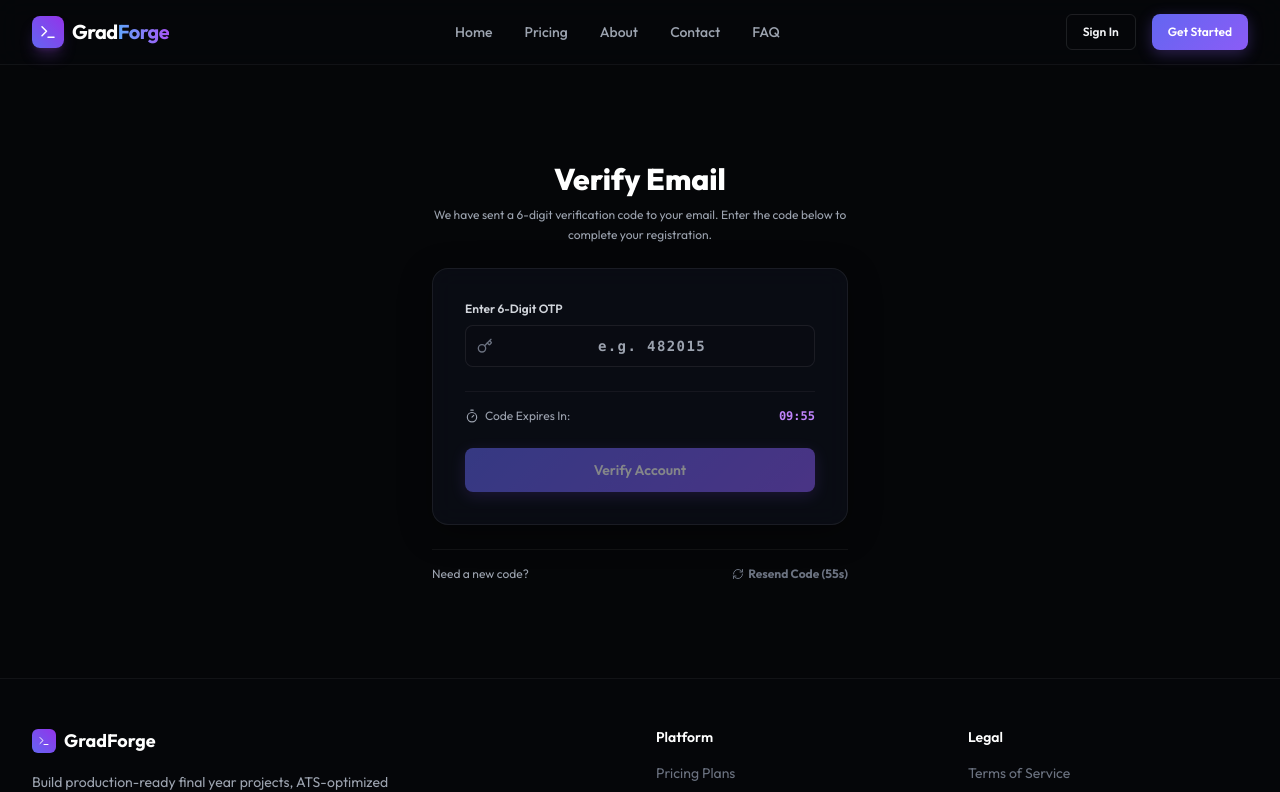
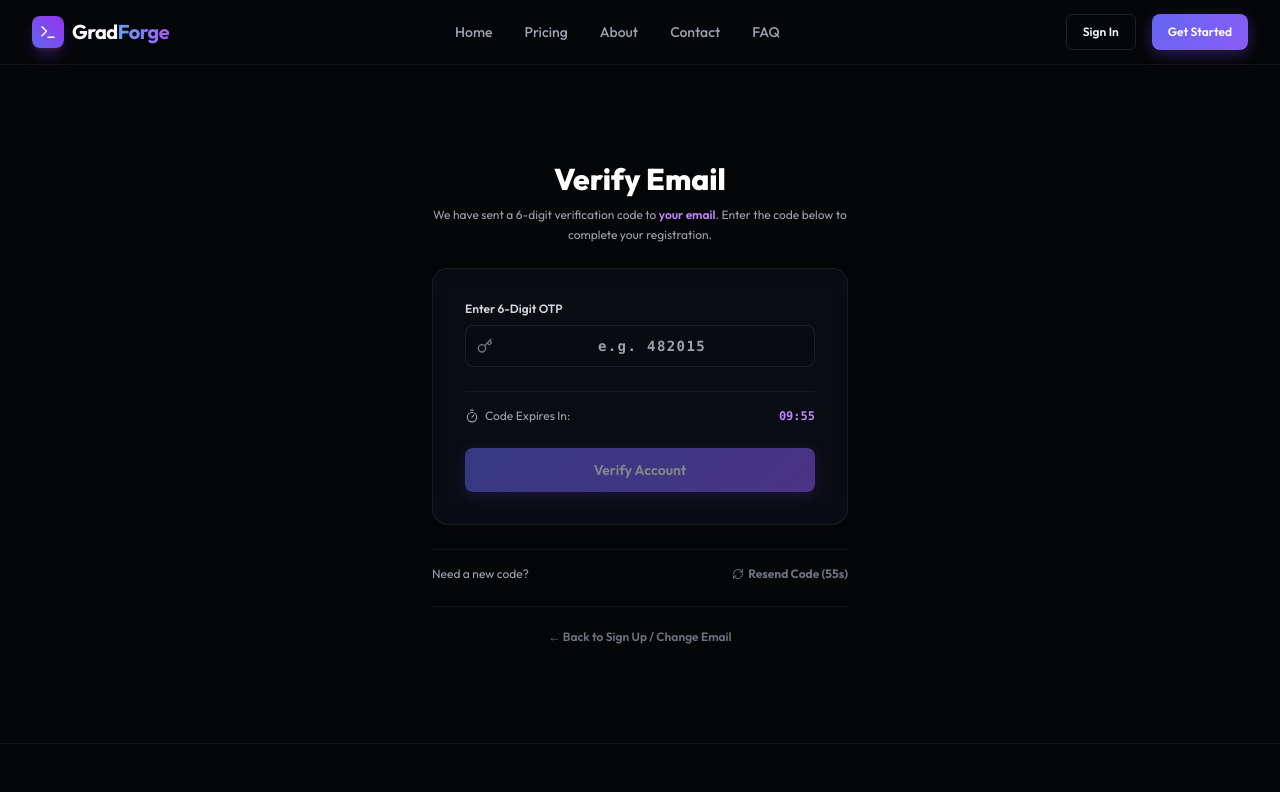
Before and after one commit to Abishaykarlapudi/GradForge, a React (Vite) app in the folder client/: page /verify-email in a window 1280 px wide. Shown: the top 792 px of the page. Built offline with nearby package versions, Linux system fonts and the light colour scheme.

Commit message:
Optimize page navigation: redirect directly from register to verify-email, and support going back to sign up

```diff
--- a/client/src/pages/Register.jsx
+++ b/client/src/pages/Register.jsx
@@ -1,7 +1,7 @@
 import React, { useState, useContext } from 'react';
 import { Link, useNavigate } from 'react-router-dom';
 import { AuthContext } from '../context/AuthContext';
-import { User, Mail, Lock, Loader, ArrowRight, AlertCircle, CheckCircle } from 'lucide-react';
+import { User, Mail, Lock, Loader, ArrowRight, AlertCircle } from 'lucide-react';
 
 const Register = () => {
   const { register } = useContext(AuthContext);
@@ -11,20 +11,17 @@ const Register = () => {
   const [password, setPassword] = useState('');
   const [loading, setLoading] = useState(false);
   const [error, setError] = useState('');
-  const [success, setSuccess] = useState(false);
-  const [verifyToken, setVerifyToken] = useState('');
 
   const handleSubmit = async (e) => {
     e.preventDefault();
     setLoading(true);
     setError('');
-    setSuccess(false);
 
     try {
       const res = await register(name, email, password);
       if (res.success) {
-        setVerifyToken(res.verificationToken || '');
-        setSuccess(true);
+        // Front to Back: navigate immediately to verify-email
+        navigate(`/verify-email?email=${encodeURIComponent(email)}`);
       } else {
         setError(res.message || 'Registration failed.');
       }
@@ -50,19 +47,6 @@ const Register = () => {
         </div>
       )}
 
-      {success ? (
-        <div className="p-8 rounded-2xl glass-panel text-center flex flex-col items-center gap-4">
-          <CheckCircle className="text-emerald-400" size={40} />
-          <h3 className="text-lg font-bold text-white">Verification Code Sent!</h3>
-          <p className="text-gray-400 text-xs leading-relaxed">
-            We have sent a 6-digit verification code to your email. Please check your inbox and enter the code to verify your account.
-          </p>
-          <Link to={`/verify-email?email=${email}`} className="mt-4 w-full py-3 btn-cyber text-xs font-semibold flex items-center justify-center gap-2">
-            <span>Verify Email Now</span>
-            <ArrowRight size={14} />
-          </Link>
-        </div>
-      ) : (
       <form onSubmit={handleSubmit} className="p-8 rounded-2xl glass-panel space-y-6">
         <div className="flex flex-col gap-2">
           <label className="text-xs font-semibold text-gray-300">Full Name</label>
@@ -125,7 +109,6 @@ const Register = () => {
           <Link to="/login" className="text-purple-400 hover:text-purple-300 font-semibold">Sign in</Link>
         </p>
       </form>
-      )}
     </div>
   );
 };
--- a/client/src/pages/VerifyEmail.jsx
+++ b/client/src/pages/VerifyEmail.jsx
@@ -1,5 +1,5 @@
 import React, { useState, useContext, useEffect } from 'react';
-import { useNavigate, useSearchParams } from 'react-router-dom';
+import { Link, useNavigate, useSearchParams } from 'react-router-dom';
 import { AuthContext } from '../context/AuthContext';
 import axios from 'axios';
 import { Key, Loader, CheckCircle, AlertCircle, RefreshCw, Timer } from 'lucide-react';
@@ -110,7 +110,7 @@ const VerifyEmail = () => {
       <div className="text-center mb-6">
         <h1 className="text-3xl font-extrabold text-white mb-2">Verify Email</h1>
         <p className="text-gray-400 text-xs leading-relaxed">
-          We have sent a 6-digit verification code to your email. Enter the code below to complete your registration.
+          We have sent a 6-digit verification code to <span className="text-purple-400 font-semibold">{email || 'your email'}</span>. Enter the code below to complete your registration.
         </p>
       </div>
 
@@ -206,6 +206,12 @@ const VerifyEmail = () => {
               </span>
             </button>
           </div>
+
+          <div className="text-center pt-4 border-t border-white/5">
+            <Link to="/register" className="text-xs text-gray-500 hover:text-purple-400 transition font-semibold">
+              ← Back to Sign Up / Change Email
+            </Link>
+          </div>
         </div>
       )}
     </div>
```
Lines whose indentation alone changed are shown as unchanged.
